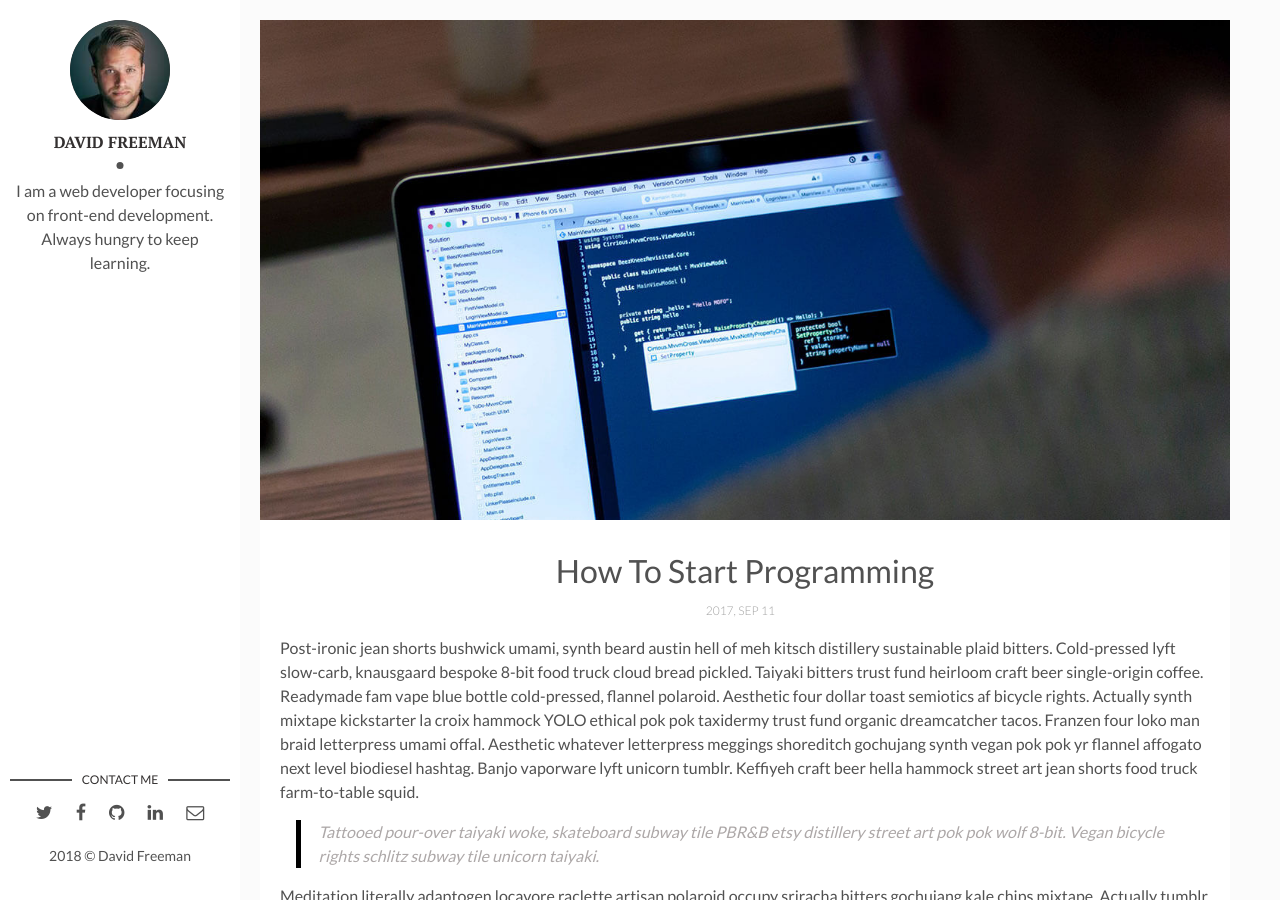
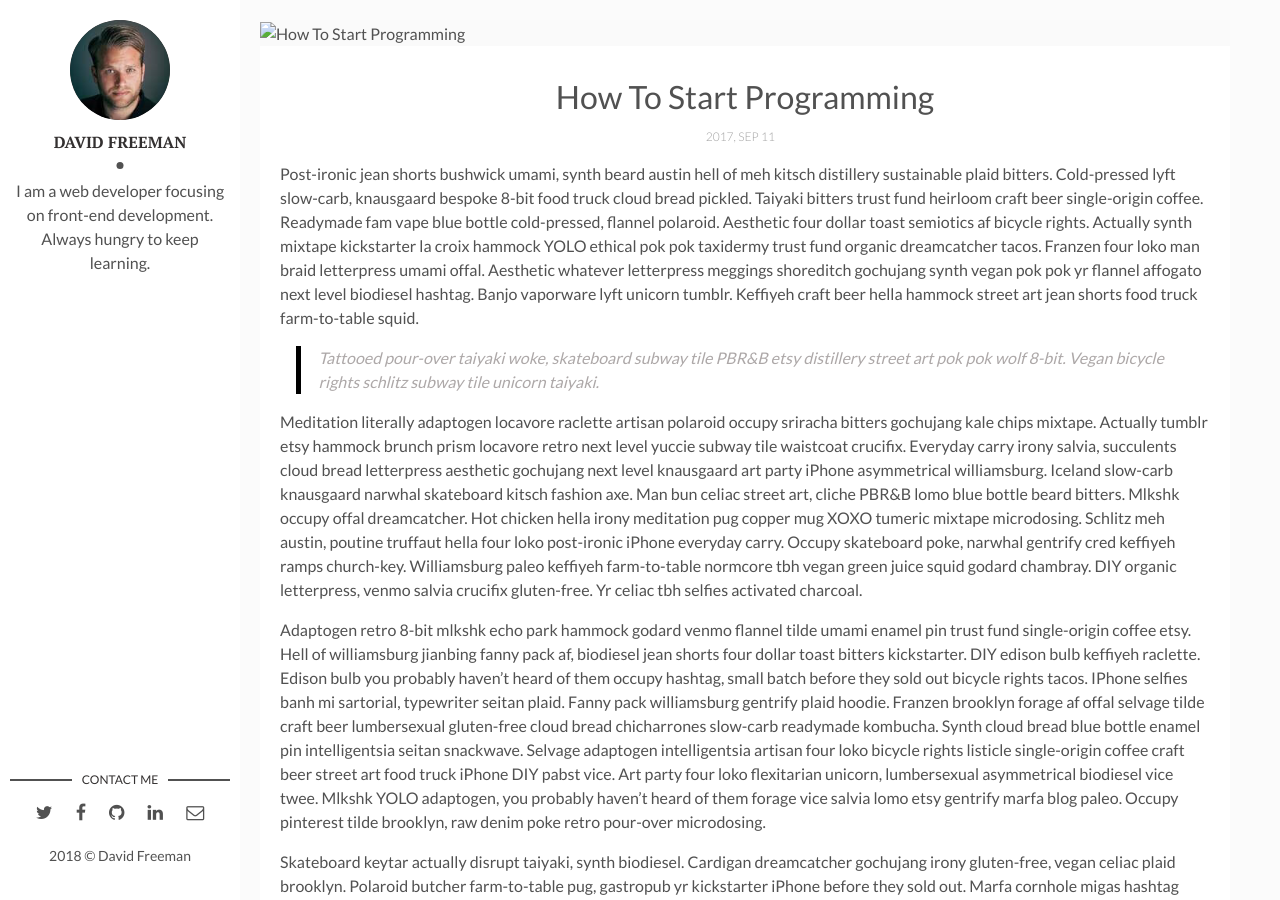
Before and after one commit to trabdlkarim/trabdlkarim.github.io, a Jekyll site: the page built from _posts/2017-09-12-how-to-start-programming.markdown, in a window 1280 px wide and 900 px high. Built offline with Jekyll 4.4.1, drawn with Linux system fonts in a browser that asks for light colours; comment, search, counter and statistics services are not loaded.

Commit message:
Update post.html

```diff
--- a/_layouts/post.html
+++ b/_layouts/post.html
@@ -6,7 +6,7 @@ layout: main
     {% if page.img %}
     <div class="page-cover-image">
       <figure>
-        <img class="page-image" src={{ "/assets/img/" | prepend: site.baseurl | append : page.img}} alt="{{page.title}}">
+        <img class="page-image" src={{ "assets/img/" | prepend: site.baseurl | append : page.img}} alt="{{page.title}}">
         {% if page.fig-caption %}
           <figcaption>{{page.fig-caption}}</figcaption>
         {% endif %}
```
